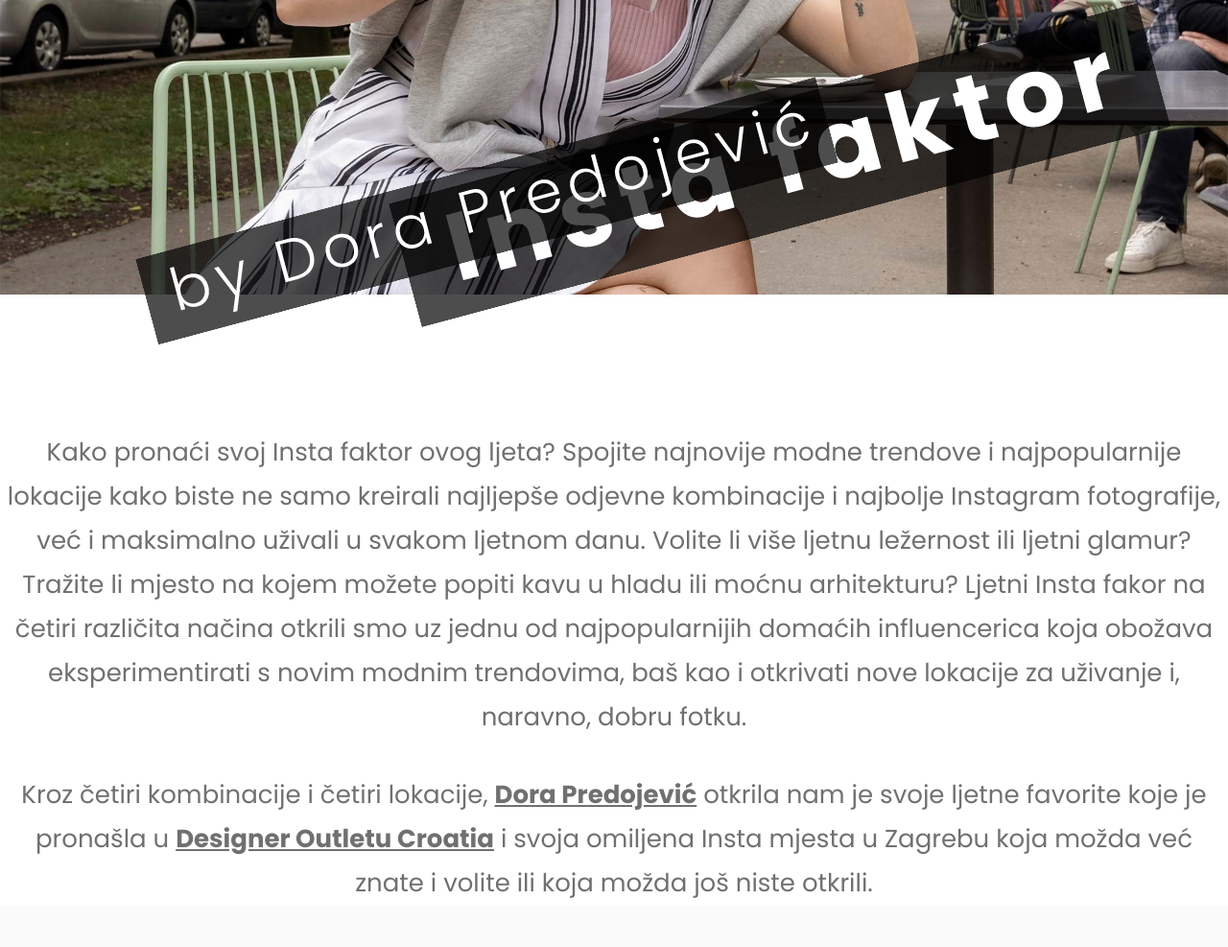
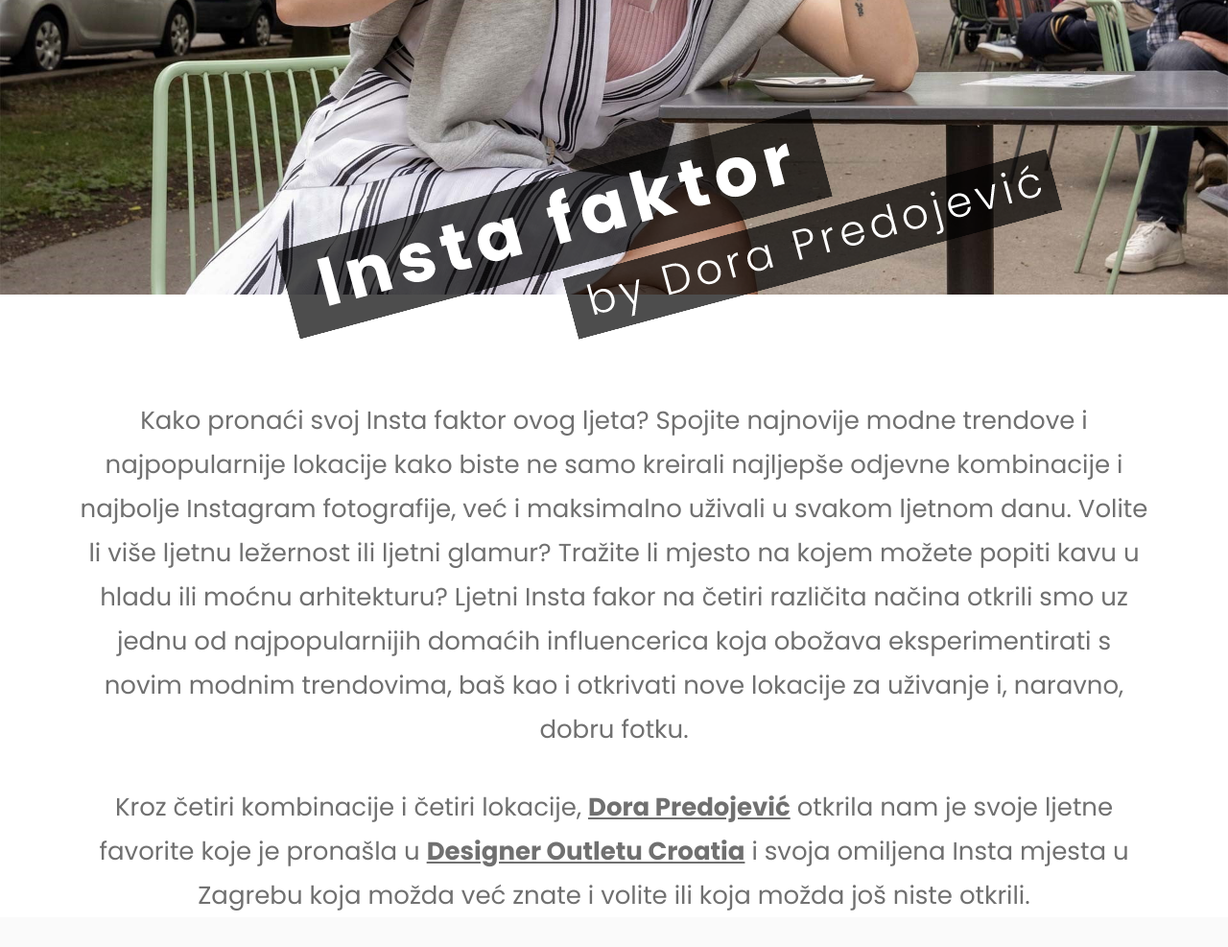
Before and after one commit to Zeljak/outlet-instafaktor, a plain HTML site: page index.html in a window 1280 px wide. Shown: the part 413-1400 px from the top of the page at 96% size. Drawn offline with Linux system fonts and the light colour scheme.

Commit message:
header & first paragraph

```diff
--- a/_sass/layout/_banner.scss
+++ b/_sass/layout/_banner.scss
@@ -12,11 +12,41 @@
     line-height: 46px;
     text-align: center;
     color: $font-color;
+
+    @include for-desktop {
+      padding-left: 80px;
+      padding-right: 80px;
+    }
+
+    @include for-tablet {
+      font-size: 16px;
+      line-height: 36px;
+      padding-left: 50px;
+      padding-right: 50px;
+    }
+
+    @include for-phone {
+      font-size: 16px;
+      line-height: 26px;
+      padding-left: 30px;
+      padding-right: 30px;
+    }
   }
 
   p:first-of-type {
-    margin-top: 135px;
+    margin-top: -167px;
     margin-bottom: 35px;
+
+    @include for-desktop {
+      margin-top: -145px;
+    }
+
+    @include for-tablet {
+      margin-top: -166px;
+    }
+    @include for-phone {
+      margin-top: -115px;
+    }
   }
 
   span {
--- a/_sass/layout/_header.scss
+++ b/_sass/layout/_header.scss
@@ -29,14 +29,70 @@
   }
 
   &__instafaktor-title {
-    position: absolute;
+    position: relative;
+    bottom: 300px;
     left: 405px;
-    bottom: -35px;
+
+    @include for-widescreen {
+      bottom: 200px;
+      left: 288px;
+    }
+
+    @include for-desktop {
+      bottom: 200px;
+      left: 288px;
+    }
+
+    @include for-tablet {
+      bottom: 113px;
+      left: 170px;
+    }
+
+    @include for-phone {
+      bottom: 70px;
+      left: 30px;
+    }
   }
 
   &__dora-predojevic-title {
-    position: absolute;
-    right: 405px;
-    bottom: -53px;
+    position: relative;
+    bottom: 300px;
+    left: 0;
+
+    @include for-widescreen {
+      bottom: 200px;
+    }
+
+    @include for-desktop {
+      bottom: 200px;
+    }
+
+    @include for-tablet {
+      bottom: 124px;
+    }
+
+    @include for-phone {
+      bottom: 144px;
+      left: 110px;
+    }
+
+    @media (min-width: 768px) and (max-width: 781px) {
+      bottom: 245px;
+      left: 325px;
+    }
+
+    @media (min-width: 750px) and (max-width: 767px) {
+      bottom: 172px;
+    }
+
+    @media (min-width: 425px) and (max-width: 749px) {
+      bottom: 74px;
+      left: -62px;
+    }
+
+    @include for-small-phone {
+      bottom: 144px;
+      left: 110px;
+    }
   }
 }
--- a/_sass/utilities/_mixins.scss
+++ b/_sass/utilities/_mixins.scss
@@ -1,7 +1,7 @@
 //** MEDIA QUERIES **
 
 @mixin for-small-phone {
-  @media (max-width: 359px) {
+  @media (max-width: 360px) {
     @content;
   }
 }
@@ -61,13 +61,13 @@
 }
 
 @mixin for-fullhd {
-  @media (min-width: 1551px) and (max-width: 1920px) {
+  @media (min-width: 1551px) and (max-width: 1919px) {
     @content;
   }
 }
 
 @mixin for-ultrahd {
-  @media (min-width: 1921px) {
+  @media (min-width: 1920px) {
     @content;
   }
 }
--- a/index.html
+++ b/index.html
@@ -96,44 +96,47 @@
 
         <picture class="header__instafaktor-title">
           <source
-            srcset="./assets/photo/instafaktor_1920.png"
-            media="(min-width: 768px) AND (max-width: 1024px)"
+            srcset="./assets/photo/instafaktor_768.png"
+            media="(min-width: 750px) AND (max-width: 1024px)"
+          />
+          <source
+            srcset="./assets/photo/instafaktor_1366.png"
+            media="(min-width: 1025px) AND (max-width: 1366px)"
+          />
+          <source
+            srcset="./assets/photo/instafaktor_1366.png"
+            media="(min-width: 1366px) AND (max-width: 1550px)"
           />
           <source
             srcset="./assets/photo/instafaktor_1920.png"
-            media="(min-width: 1025px) AND (max-width: 1200px)"
-          />
-          <source
-            srcset="./assets/photo/instafaktor_1920.png"
-            media="(min-width: 1201px) AND (max-width: 1920px)"
-          />
-          <source
-            srcset="./assets/photo/instafaktor_1920.png"
-            media="(min-width: 1921px)"
+            media="(min-width: 1551px)"
           />
           <img
-            src="./assets/photo/instafaktor_1920.png"
-            alt="Designer Outle Insta faktor"
+            src="./assets/photo/instafaktor_360.png"
+            alt="Designer Outlet Insta faktor"
           />
         </picture>
 
         <picture class="header__dora-predojevic-title">
           <source
-            srcset="./assets/photo/dora_predojevic1920.png"
-            media="(min-width: 768px) AND (max-width: 1024px)"
+            srcset="./assets/photo/dora_predojevic768.png"
+            media="(min-width: 750px) AND (max-width: 1024px)"
+          />
+          <source
+            srcset="./assets/photo/dora_predojevic1366.png"
+            media="(min-width: 1025px) AND (max-width: 1366px)"
+          />
+          <source
+            srcset="./assets/photo/dora_predojevic1366.png"
+            media="(min-width: 1366px) AND (max-width: 1550px)"
           />
           <source
             srcset="./assets/photo/dora_predojevic1920.png"
-            media="(min-width: 1025px) AND (max-width: 1200px)"
+            media="(min-width: 1551px)"
           />
-          <source
-            srcset="./assets/photo/dora_predojevic1920.png"
-            media="(min-width: 1201px) AND (max-width: 1920px)"
-          />
-          <source srcset="./assets/" media="(min-width: 1921px)" />
           <img
-            src="./assets/photo/dora_predojevic1920.png"
-            alt="Designer Outle Insta faktor"
+            src="./assets/photo/dora_predojevic360.png"
+            alt="Designer Outlet Insta faktor"
           />
         </picture>
       </div>
```
Also changed, not shown: assets/photo/Group 108.png (added), assets/photo/Group 108@2x.png (added), assets/photo/dora_predojevic1366.png (added), assets/photo/dora_predojevic360.png (added), assets/photo/dora_predojevic768.png (added), assets/photo/instafaktor_1366.png (added), assets/photo/instafaktor_360.png (added), assets/photo/instafaktor_768.png (added), css/main.css, 2 other files.
